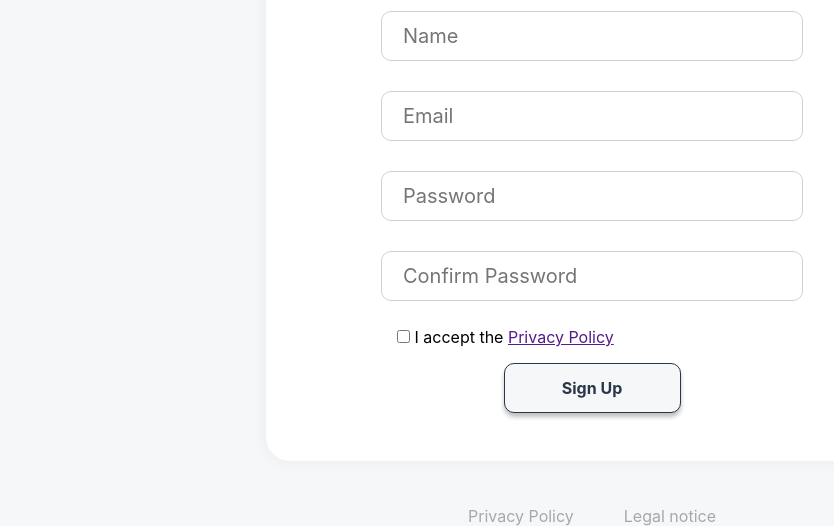
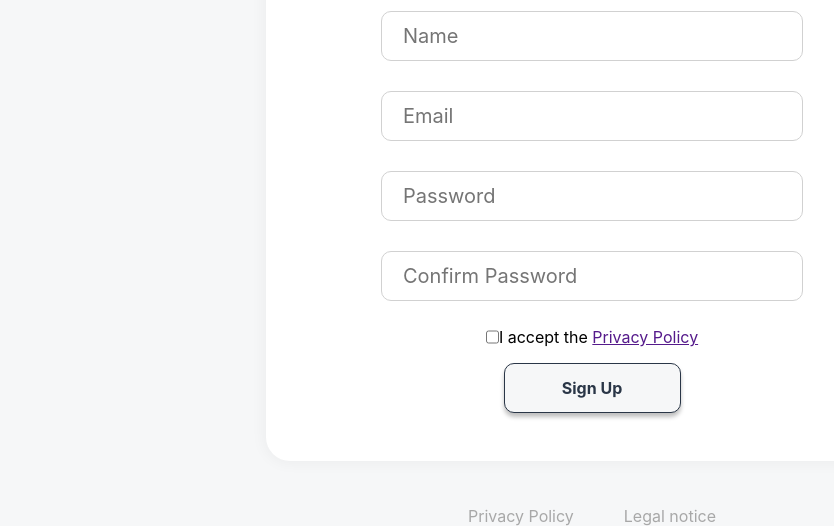
Before and after one commit to JohannRth/Join, a plain HTML site: page register.html in a window 1280 px wide. Shown: the part 384-910 px from the top of the page, without its empty margins (48-882 px from the left). Drawn offline with Linux system fonts and the light colour scheme.

Commit message:
edit style in register.html

```diff
--- a/register.html
+++ b/register.html
@@ -47,7 +47,7 @@
                     <div id="passwordError" class="login-error">
                         <p></p>
                     </div>
-                    <div class="checkbox-sec">
+                    <div class="checkbox-register-sec">
                         <input id="checkboxSignUp" type="checkbox">
                         <span>I accept the <a href="">Privacy Policy</a></span>
                     </div>
--- a/style.css
+++ b/style.css
@@ -106,6 +106,12 @@ button#signUpButton:hover {
     padding: 16px;
 }
 
+.checkbox-register-sec {
+    padding: 16px;
+    display: flex;
+    justify-content: center;
+}
+
 .login-btn-sec {
     display: flex;
     justify-content: space-around;
```
